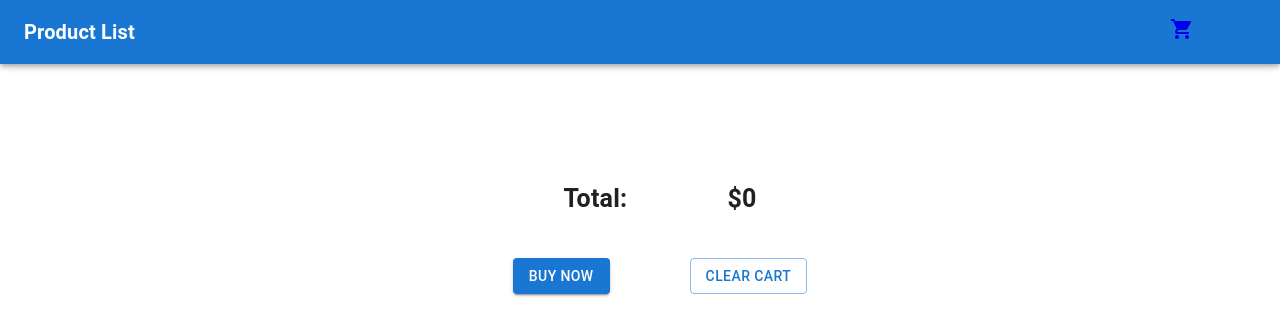
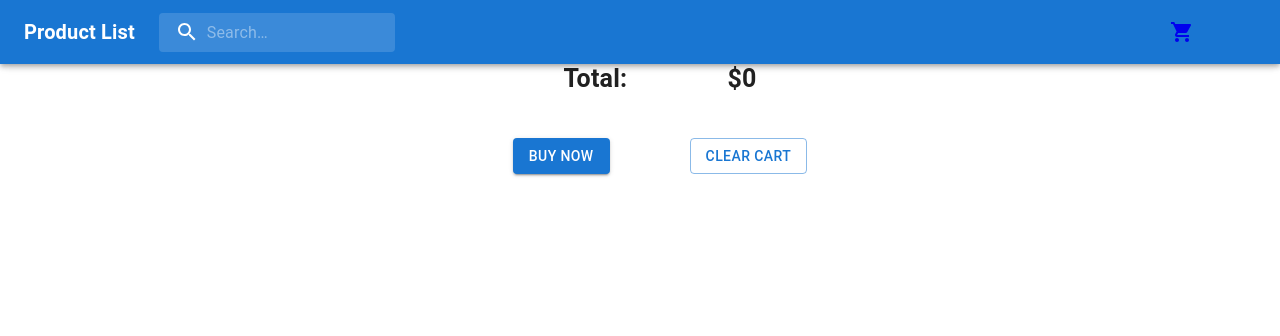
Before and after one commit to AakashRaj20/Shopping_Cart, a Next.js app: page /cart in a window 1280 px wide. Shown: the top 336 px of the page. Built offline with nearby package versions, Linux system fonts and the light colour scheme.

Commit message:
added search bar and ssr page for search options

```diff
--- a/package.json
+++ b/package.json
@@ -14,6 +14,7 @@
     "@mui/icons-material": "^5.13.7",
     "@mui/material": "^5.13.7",
     "axios": "^1.4.0",
+    "limiter": "^2.1.0",
     "next": "13.4.9",
     "react": "18.2.0",
     "react-dom": "18.2.0",
--- a/src/components/Navbar.jsx
+++ b/src/components/Navbar.jsx
@@ -1,4 +1,4 @@
-import { useState, useEffect, useContext, createContext } from "react";
+import { useState, useEffect, useContext } from "react";
 import { styled, alpha } from "@mui/material/styles";
 import InputBase from "@mui/material/InputBase";
 import SearchIcon from "@mui/icons-material/Search";
@@ -18,13 +18,69 @@ import { ShoppingCart } from "@mui/icons-material";
 import { useCartStore } from "../store/cartStore";
 import { CssBaseline } from "@mui/material";
 import Link from "next/link";
+import { useRouter } from "next/router";
 
 const drawerWidth = 240;
 
+const Search = styled("div")(({ theme }) => ({
+  position: "relative",
+  borderRadius: theme.shape.borderRadius,
+  backgroundColor: alpha(theme.palette.common.white, 0.15),
+  "&:hover": {
+    backgroundColor: alpha(theme.palette.common.white, 0.25),
+  },
+  marginRight: theme.spacing(2),
+  marginLeft: 0,
+  width: "100%",
+  [theme.breakpoints.up("sm")]: {
+    marginLeft: theme.spacing(3),
+    width: "auto",
+  },
+}));
+
+const SearchIconWrapper = styled("div")(({ theme }) => ({
+  padding: theme.spacing(0, 2),
+  height: "100%",
+  position: "absolute",
+  pointerEvents: "none",
+  display: "flex",
+  alignItems: "center",
+  justifyContent: "center",
+}));
+
+const StyledInputBase = styled(InputBase)(({ theme }) => ({
+  color: "inherit",
+  "& .MuiInputBase-input": {
+    padding: theme.spacing(1, 1, 1, 0),
+    // vertical padding + font size from searchIcon
+    paddingLeft: `calc(1em + ${theme.spacing(4)})`,
+    transition: theme.transitions.create("width"),
+    width: "100%",
+    [theme.breakpoints.up("md")]: {
+      width: "20ch",
+    },
+  },
+}));
+
 const Navbar = (props) => {
-
   const totalqty = useCartStore((state) => state.totalqty);
   const [cartitems, setCartItems] = useState();
+  const [search, setSearch] = useState();
+
+  const Router = useRouter();
+
+   const handleFormSubmit = async (e) => {
+     e.preventDefault();
+     Router.push({
+       // whatever your baseUrl
+       pathname: `/search/${search}`,
+       query: { keyword: search},
+     });
+   };
+
+   const handleChange = (e) => {
+        setSearch(e.target.value);
+   }
 
   useEffect(() => {
     setCartItems(totalqty);
@@ -66,9 +122,7 @@ const Navbar = (props) => {
                 Cart
               </Typography>
               <Badge badgeContent={cartitems} color="primary">
-                <Link href="/cart">
-                  <ShoppingCart />
-                </Link>
+                <ShoppingCart />
               </Badge>
             </ListItemButton>
           </Link>
@@ -108,6 +162,23 @@ const Navbar = (props) => {
               Product List
             </Typography>
           </Link>
+          <Search>
+            <SearchIconWrapper>
+              <SearchIcon />
+            </SearchIconWrapper>
+            <form
+              onSubmit={handleFormSubmit}
+            >
+              <StyledInputBase
+                value={search}
+                name="search"
+                type="text"
+                placeholder="Search…"
+                inputProps={{ "aria-label": "search" }}
+                onChange={handleChange}
+              />
+            </form>
+          </Search>
           <Box sx={{ flexGrow: 1 }} />
           <Box
             sx={{
@@ -115,17 +186,19 @@ const Navbar = (props) => {
               margin: { md: "0 50px 0 0", sm: "0 25px 0 0" },
             }}
           >
+            <Link href="/cart">
             <IconButton
               size="large"
               aria-label="show 4 new mails"
               color="inherit"
             >
               <Badge badgeContent={cartitems} color="success">
-                <Link href="/cart">
+
                   <ShoppingCart />
-                </Link>
+
               </Badge>
             </IconButton>
+            </Link>
           </Box>
         </Toolbar>
       </AppBar>
--- a/src/pages/_app.js
+++ b/src/pages/_app.js
@@ -1,10 +1,12 @@
-import React from 'react';
-import { ProductContextProvider } from '@/context/StateContext';
+import React from "react";
+import { ProductContextProvider } from "@/context/StateContext";
+import Navbar from "@/components/Navbar";
 
 function MyApp({ Component, pageProps }) {
   return (
     <ProductContextProvider>
-      <Component {...pageProps} />
+      <Navbar />
+        <Component {...pageProps} />
     </ProductContextProvider>
   );
 }
--- a/src/pages/cart.js
+++ b/src/pages/cart.js
@@ -5,9 +5,6 @@ const cart = () => {
 
   return (
     <Grid container rowSpacing={15} sx={{ overflowX: "hidden" }}>
-      <Grid item xs={12}>
-        <Navbar />
-      </Grid>
       <Grid
         item
         xs={12}
--- a/src/store/cartStore.js
+++ b/src/store/cartStore.js
@@ -7,6 +7,7 @@ export const useCartStore = create(
       total: 0,
       totalqty: 0,
       cartContent: [],
+      navState: "",
       addTocart: (params) => {
         set((state) => ({
           totalqty: state.totalqty + 1,
@@ -40,6 +41,7 @@ export const useCartStore = create(
           totalqty: state.totalqty - 1,
           total: state.total - parseFloat(price),
         })),
+      setNavState: ({ searchParam }) => set({ navState: searchParam }),
     }),
     { name: "cart" }
   )
```
Also changed, not shown: src/api.js (added, +41 -0 lines), src/components/ProductCard.jsx (+6 -1 lines), src/pages/index.js (+9 -11 lines), src/pages/search/[id].js (added, +55 -0 lines), 1 other file (tests, documents, lock files or other folders).
